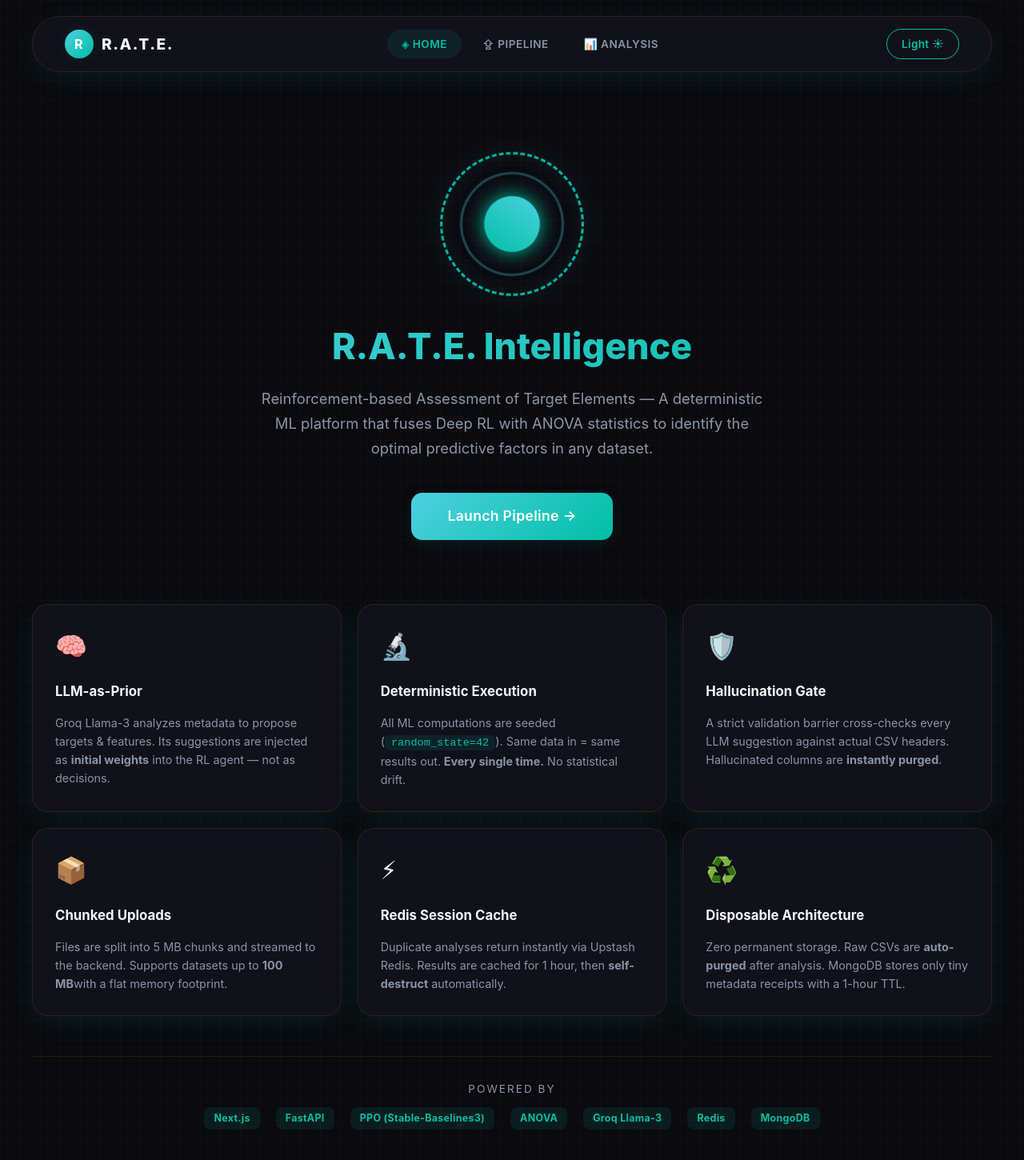
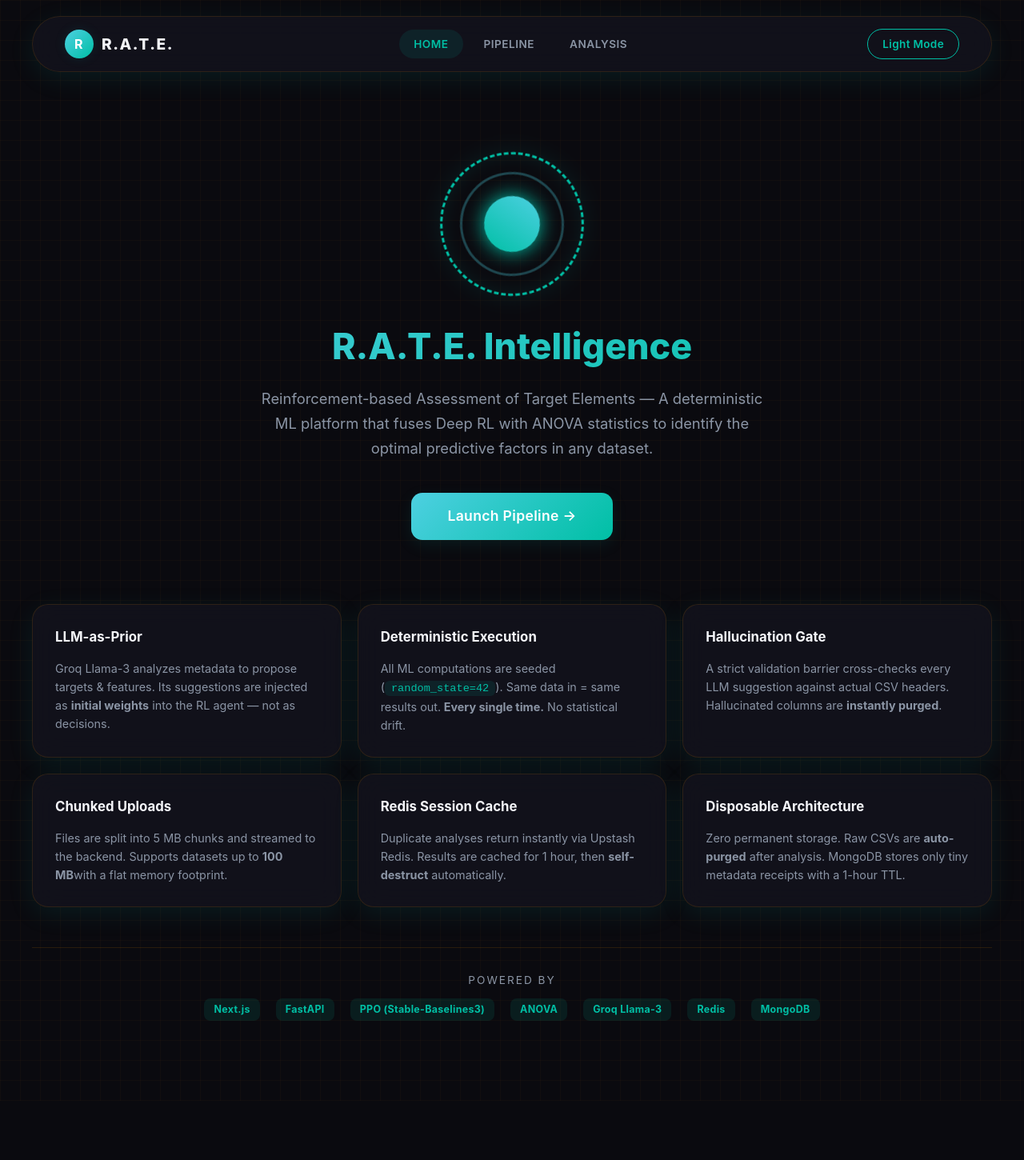
Before and after one commit to aabir-2004/RATE, a Next.js app in the folder web/: page / in a window 1280 px wide. Shown: the top 1450 px of the page at 80% size. After the commit the page ends 1376 px from the top, so only its background shows below. Built offline with nearby package versions, Linux system fonts and the light colour scheme.

Commit message:
fix: remove all icons, white chart labels, clean nav text

```diff
--- a/web/src/app/page.tsx
+++ b/web/src/app/page.tsx
@@ -61,7 +61,7 @@ export default function Home() {
                     },
                     scales: {
                         x: { grid: { color: 'rgba(255,255,255,0.05)' }, ticks: { color: 'var(--text-secondary)' }},
-                        y: { grid: { display: false }, ticks: { color: 'var(--text-primary)', font: { weight: 'bold' as any }}}
+                        y: { grid: { display: false }, ticks: { color: '#f8f9fa', font: { weight: 'bold' as any }}}
                     }
                 }
             });
@@ -278,13 +278,13 @@ export default function Home() {
                     R.A.T.E.
                 </div>
                 <ul className="nav-links">
-                    <li className={view === 'landing' ? 'active' : ''} onClick={() => setView('landing')}>◈ HOME</li>
-                    <li className={view === 'upload' ? 'active' : ''} onClick={() => setView('upload')}>⇪ PIPELINE</li>
-                    <li className={view === 'analysis' ? 'active' : ''} onClick={() => setView('analysis')}>📊 ANALYSIS</li>
+                    <li className={view === 'landing' ? 'active' : ''} onClick={() => setView('landing')}>HOME</li>
+                    <li className={view === 'upload' ? 'active' : ''} onClick={() => setView('upload')}>PIPELINE</li>
+                    <li className={view === 'analysis' ? 'active' : ''} onClick={() => setView('analysis')}>ANALYSIS</li>
                 </ul>
                 <div className="nav-actions">
                     <button className="theme-toggle" onClick={() => setTheme(theme === 'light' ? 'dark' : 'light')}>
-                        {theme === 'light' ? 'Dark ☾' : 'Light ☀'}
+                        {theme === 'light' ? 'Dark Mode' : 'Light Mode'}
                     </button>
                 </div>
             </nav>
@@ -312,7 +312,6 @@ export default function Home() {
                     {/* Architecture Feature Cards */}
                     <div className="dashboard-grid" style={{ marginTop: '40px' }}>
                         <div className="card glass col-span-1 feature-card">
-                            <div className="feature-icon">🧠</div>
                             <div className="card-title">LLM-as-Prior</div>
                             <p style={{ color: 'var(--text-secondary)', fontSize: '0.9rem', lineHeight: '1.6' }}>
                                 Groq Llama-3 analyzes metadata to propose targets & features. Its suggestions are injected
@@ -320,7 +319,6 @@ export default function Home() {
                             </p>
                         </div>
                         <div className="card glass col-span-1 feature-card">
-                            <div className="feature-icon">🔬</div>
                             <div className="card-title">Deterministic Execution</div>
                             <p style={{ color: 'var(--text-secondary)', fontSize: '0.9rem', lineHeight: '1.6' }}>
                                 All ML computations are seeded (<code>random_state=42</code>). Same data in = same results out.
@@ -328,7 +326,6 @@ export default function Home() {
                             </p>
                         </div>
                         <div className="card glass col-span-1 feature-card">
-                            <div className="feature-icon">🛡️</div>
                             <div className="card-title">Hallucination Gate</div>
                             <p style={{ color: 'var(--text-secondary)', fontSize: '0.9rem', lineHeight: '1.6' }}>
                                 A strict validation barrier cross-checks every LLM suggestion against actual CSV headers.
@@ -336,7 +333,6 @@ export default function Home() {
                             </p>
                         </div>
                         <div className="card glass col-span-1 feature-card">
-                            <div className="feature-icon">📦</div>
                             <div className="card-title">Chunked Uploads</div>
                             <p style={{ color: 'var(--text-secondary)', fontSize: '0.9rem', lineHeight: '1.6' }}>
                                 Files are split into 5 MB chunks and streamed to the backend. Supports datasets up to <strong>100 MB</strong>
@@ -344,7 +340,6 @@ export default function Home() {
                             </p>
                         </div>
                         <div className="card glass col-span-1 feature-card">
-                            <div className="feature-icon">⚡</div>
                             <div className="card-title">Redis Session Cache</div>
                             <p style={{ color: 'var(--text-secondary)', fontSize: '0.9rem', lineHeight: '1.6' }}>
                                 Duplicate analyses return instantly via Upstash Redis. Results are cached for 1 hour,
@@ -352,7 +347,6 @@ export default function Home() {
                             </p>
                         </div>
                         <div className="card glass col-span-1 feature-card">
-                            <div className="feature-icon">♻️</div>
                             <div className="card-title">Disposable Architecture</div>
                             <p style={{ color: 'var(--text-secondary)', fontSize: '0.9rem', lineHeight: '1.6' }}>
                                 Zero permanent storage. Raw CSVs are <strong>auto-purged</strong> after analysis.
@@ -378,7 +372,7 @@ export default function Home() {
                 <main className="main-container dashboard-grid">
                     {/* Left: Upload Panel */}
                     <div className="card glass col-span-1">
-                        <div className="card-title">⇪ Data Ingestion</div>
+                        <div className="card-title">Data Ingestion</div>
 
                         {!llmInsight && (
                             <>
@@ -447,7 +441,7 @@ export default function Home() {
                     <div className="card glass col-span-2">
                         {!llmInsight ? (
                             <>
-                                <div className="card-title">📡 Pipeline Status</div>
+                                <div className="card-title">Pipeline Status</div>
 
                                 {/* Uploaded Datasets Summary */}
                                 {multiDatasets.length > 0 ? (
@@ -475,7 +469,7 @@ export default function Home() {
                                     </div>
                                 ) : (
                                     <div style={{ textAlign: 'center', padding: '50px 20px', color: 'var(--text-secondary)' }}>
-                                        <p style={{ fontSize: '2.5rem', marginBottom: '15px' }}>📂</p>
+                                        <p style={{ fontSize: '1.5rem', marginBottom: '15px', opacity: 0.3 }}>[ ]</p>
                                         <p>No datasets uploaded yet.</p>
                                         <p style={{ fontSize: '0.85rem', marginTop: '8px' }}>Upload your CSV files to begin the intelligence pipeline.</p>
                                     </div>
@@ -492,7 +486,7 @@ export default function Home() {
                         ) : (
                             /* LLM Recommendation Panel */
                             <div>
-                                <div className="card-title" style={{ marginBottom: '20px' }}>✨ Groq AI Recommendations</div>
+                                <div className="card-title" style={{ marginBottom: '20px' }}>Groq AI Recommendations</div>
 
                                 <div style={{ display: 'grid', gridTemplateColumns: '1fr 1fr', gap: '15px', marginBottom: '20px' }}>
                                     <div style={{ padding: '20px', background: 'rgba(0,191,165,0.08)', borderRadius: '12px', border: '1px solid rgba(0,191,165,0.2)' }}>
@@ -521,7 +515,7 @@ export default function Home() {
 
                                 <div style={{ display: 'flex', gap: '12px', flexWrap: 'wrap' }}>
                                     <button className="btn-primary" onClick={() => triggerAssessment(undefined, true)}>
-                                        {isAnalyzing ? '⏳ Executing...' : '🚀 Execute with LLM Priors'}
+                                        {isAnalyzing ? 'Executing...' : 'Execute with LLM Priors'}
                                     </button>
                                     <button className="theme-toggle" onClick={resetPipeline}>↻ Start Fresh</button>
                                 </div>
@@ -536,7 +530,7 @@ export default function Home() {
                 <main className="main-container dashboard-grid">
                     {/* Manual Controls */}
                     <div className="card glass col-span-1">
-                        <div className="card-title">⚙ Manual Assessment</div>
+                        <div className="card-title">Manual Assessment</div>
                         <form onSubmit={triggerAssessment}>
                             <div className="form-group">
                                 <label>Target Variable</label>
@@ -562,7 +556,7 @@ export default function Home() {
                                 </select>
                             </div>
                             <button type="submit" className="btn-primary" style={{ width: '100%' }} disabled={isAnalyzing}>
-                                {isAnalyzing ? '⏳ Computing...' : 'Run Assessment'}
+                                {isAnalyzing ? 'Computing...' : 'Run Assessment'}
                             </button>
                         </form>
                         {analysisAlert && <div className={`alert ${analysisAlert.type}`} style={{marginTop: '15px'}}>{analysisAlert.msg}</div>}
```
